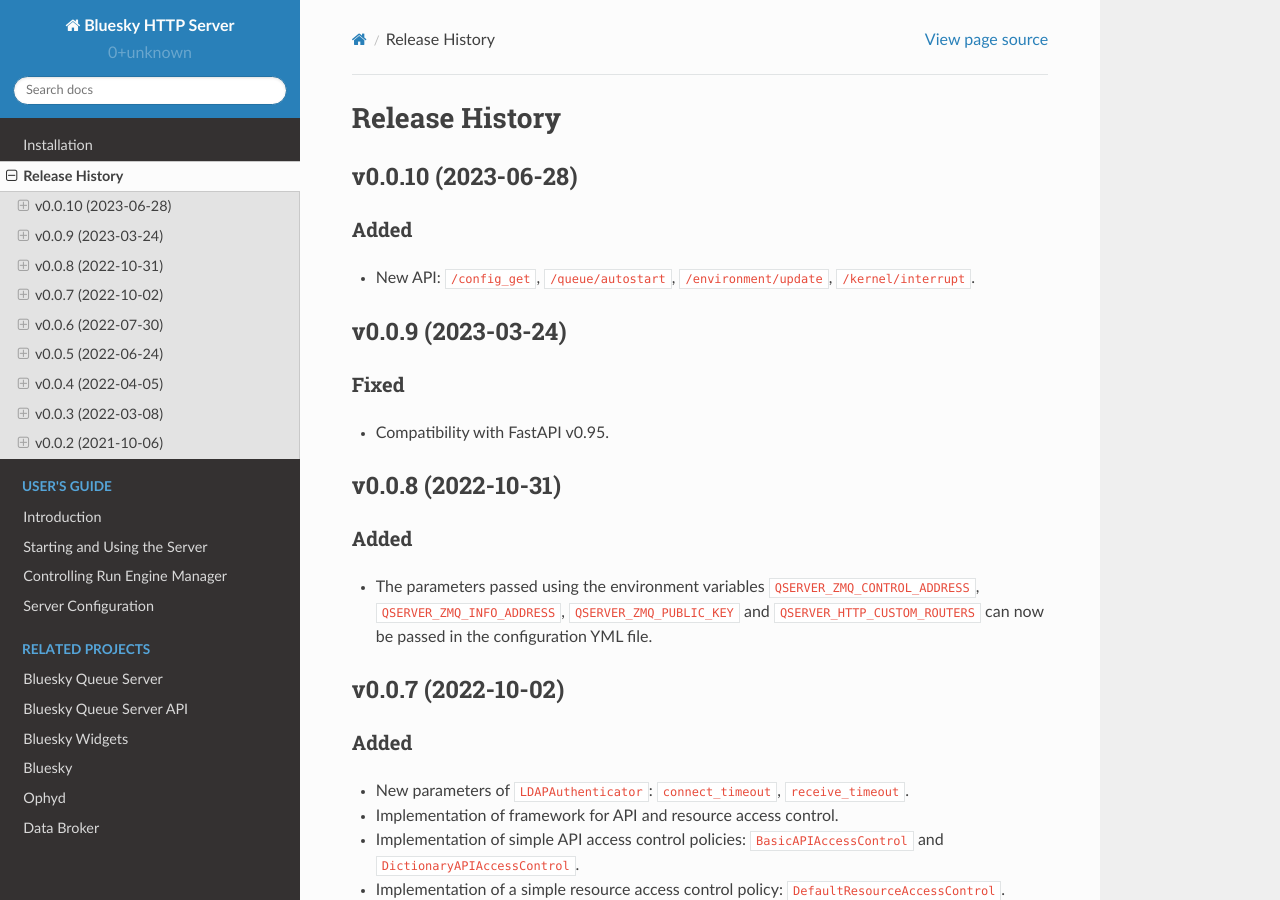
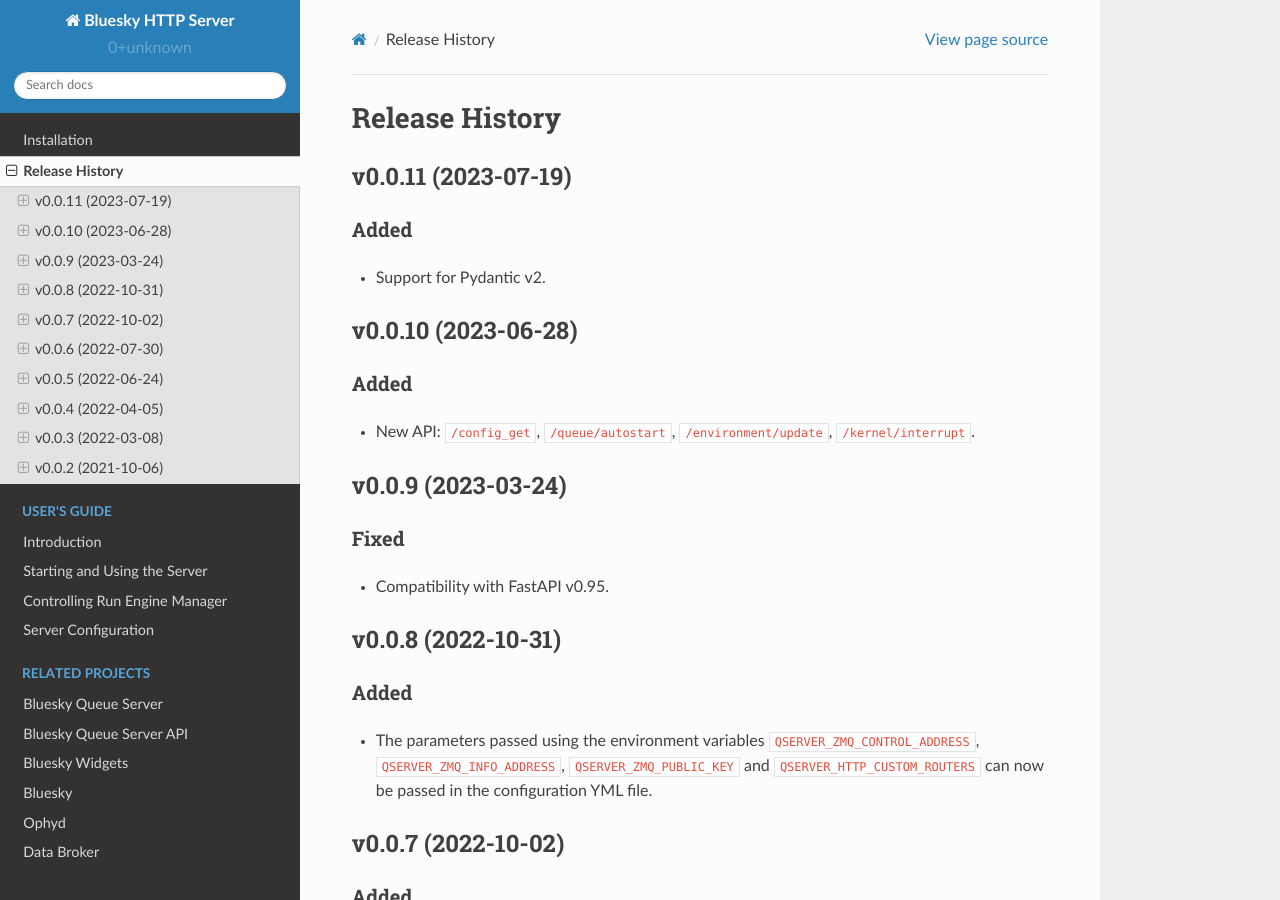
Before and after one commit to bluesky/bluesky-httpserver, a Sphinx documentation site: the page built from docs/source/release-history.rst, in a window 1280 px wide and 900 px high. Built offline with Sphinx 7.4.7 and the Read the Docs theme 2.0.0, drawn with Linux system fonts in a browser that asks for light colours.

Commit message:
DOC: release notes v0.0.11

```diff
--- a/docs/source/release-history.rst
+++ b/docs/source/release-history.rst
@@ -1,6 +1,14 @@
 ===============
 Release History
 ===============
+
+v0.0.11 (2023-07-19)
+====================
+
+Added
+-----
+
+- Support for Pydantic v2.
 
 v0.0.10 (2023-06-28)
 ====================
```
